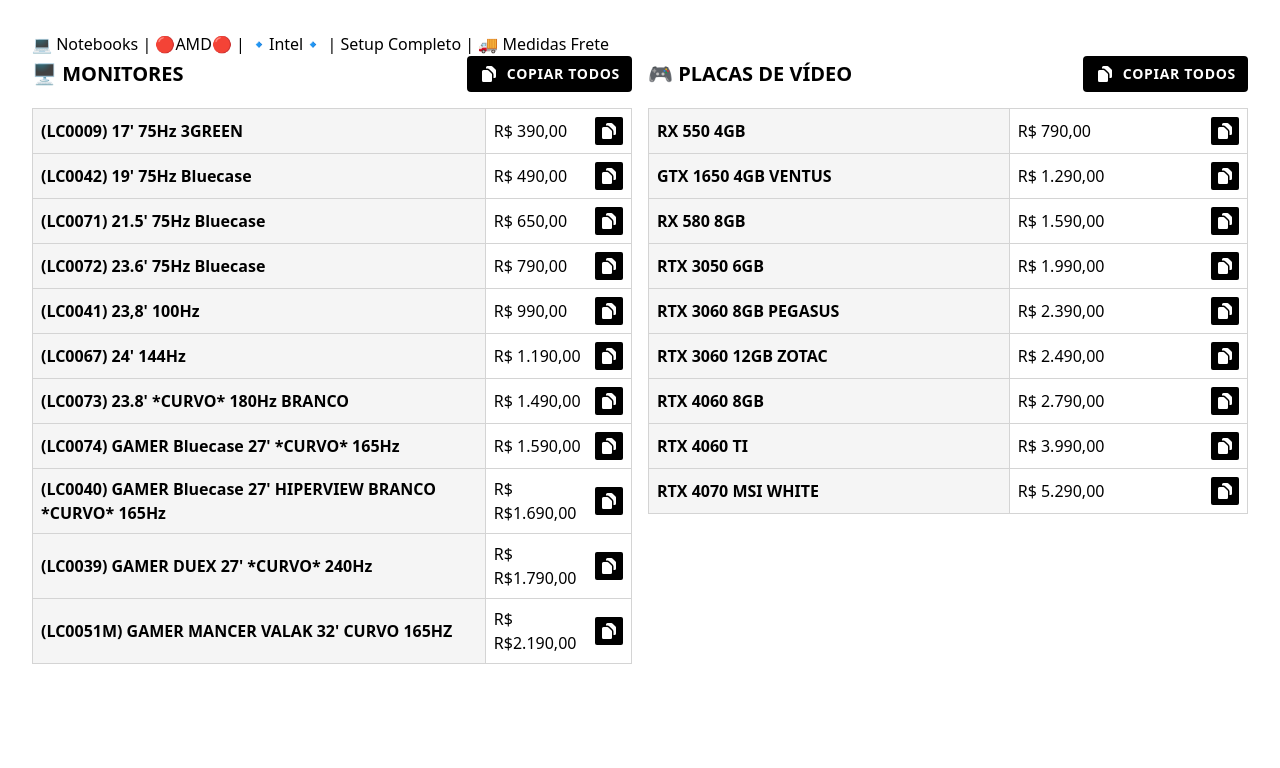
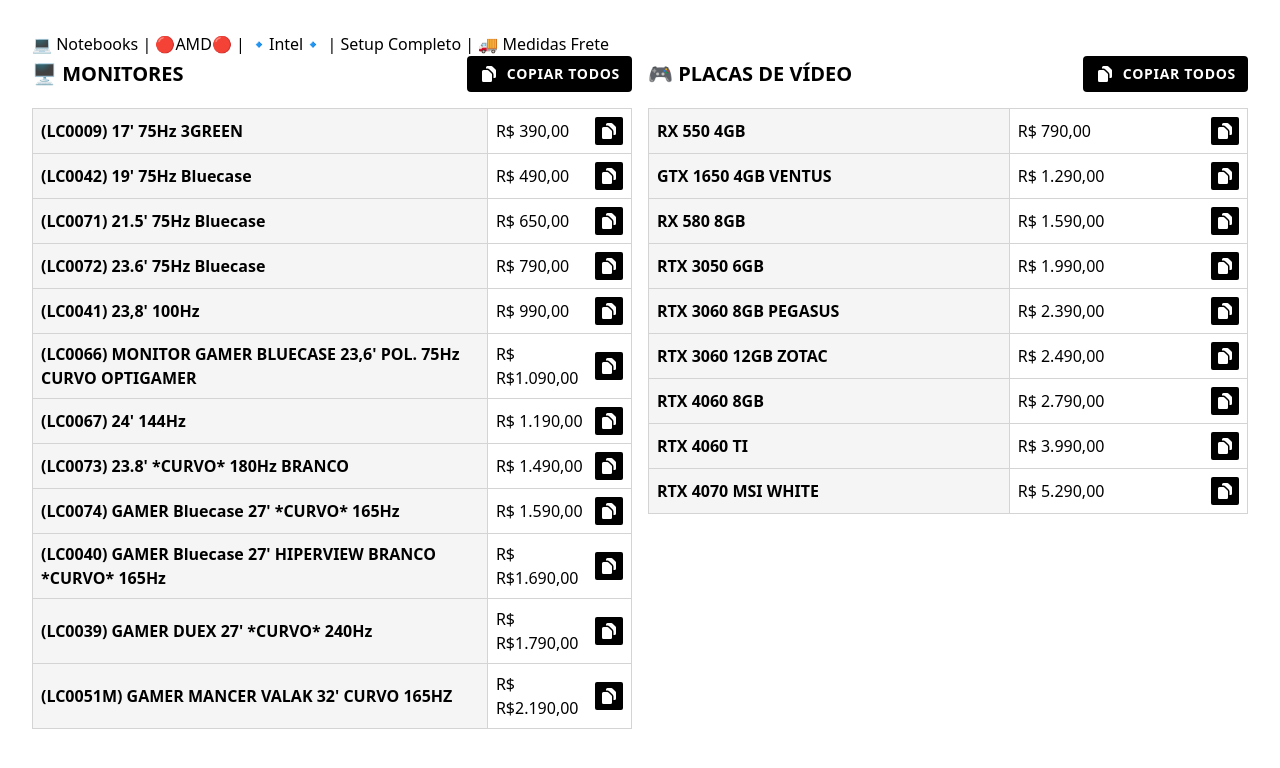
Before and after one commit to JoaoEustaquio/tn4-produtos, a SvelteKit app: page / in a window 1280 px wide. Shown: the top 768 px of the page. Built offline with nearby package versions, Linux system fonts and the light colour scheme.

Commit message:
Adding LC0066 to catalog

```diff
--- a/src/routes/+page.svelte
+++ b/src/routes/+page.svelte
@@ -8,12 +8,14 @@
         { title: "(LC0071) 21.5' 75Hz Bluecase", price: "R$ 650,00" },
         { title: "(LC0072) 23.6' 75Hz Bluecase", price: "R$ 790,00" },
         { title: "(LC0041) 23,8' 100Hz", price: "R$ 990,00" },
+        { title: "(LC0066) MONITOR GAMER BLUECASE 23,6' POL. 75Hz CURVO OPTIGAMER", price: "R$ R$1.090,00" },
         { title: "(LC0067) 24' 144Hz", price: "R$ 1.190,00" },
         { title: "(LC0073) 23.8' *CURVO* 180Hz BRANCO", price: "R$ 1.490,00" },
         { title: "(LC0074) GAMER Bluecase 27' *CURVO* 165Hz", price: "R$ 1.590,00" },
         { title: "(LC0040) GAMER Bluecase 27' HIPERVIEW BRANCO *CURVO* 165Hz", price: "R$ R$1.690,00" },
         { title: "(LC0039) GAMER DUEX 27' *CURVO* 240Hz", price: "R$ R$1.790,00" },
         { title: "(LC0051M) GAMER MANCER VALAK 32' CURVO 165HZ", price: "R$ R$2.190,00" },
+
     ]
 
     const gpus = [
```
